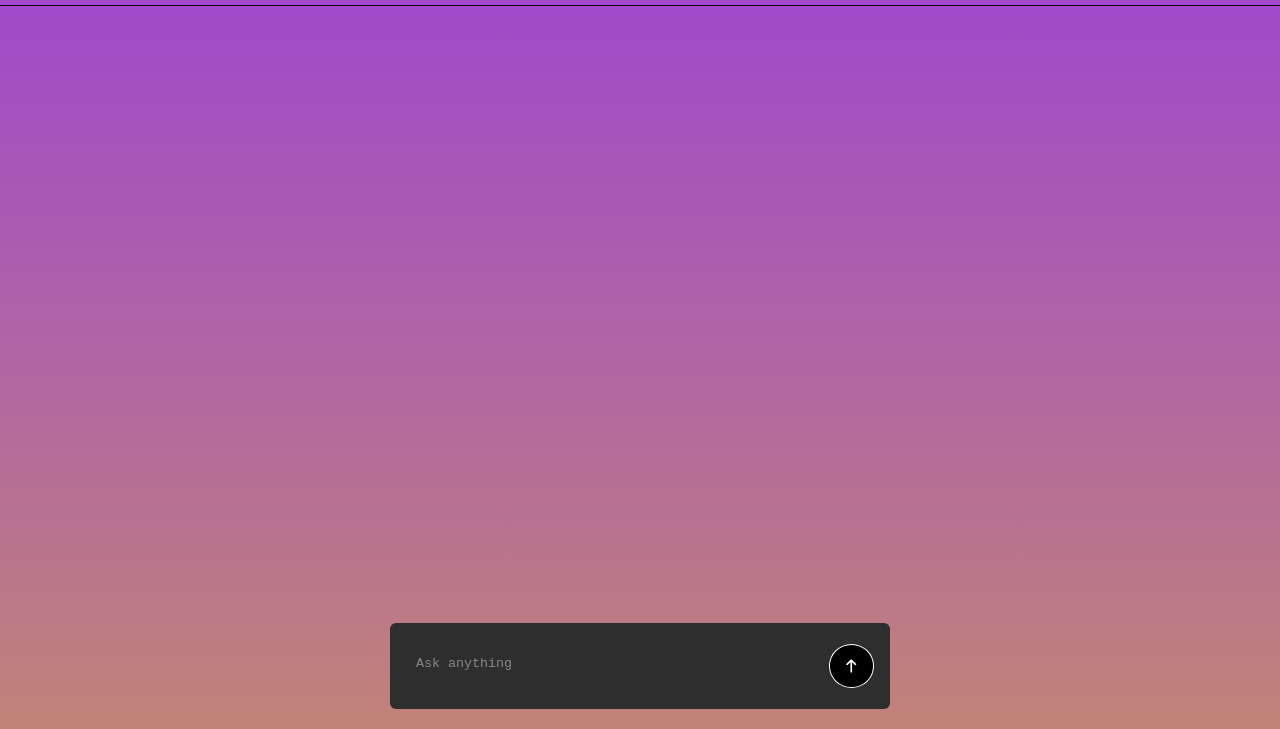
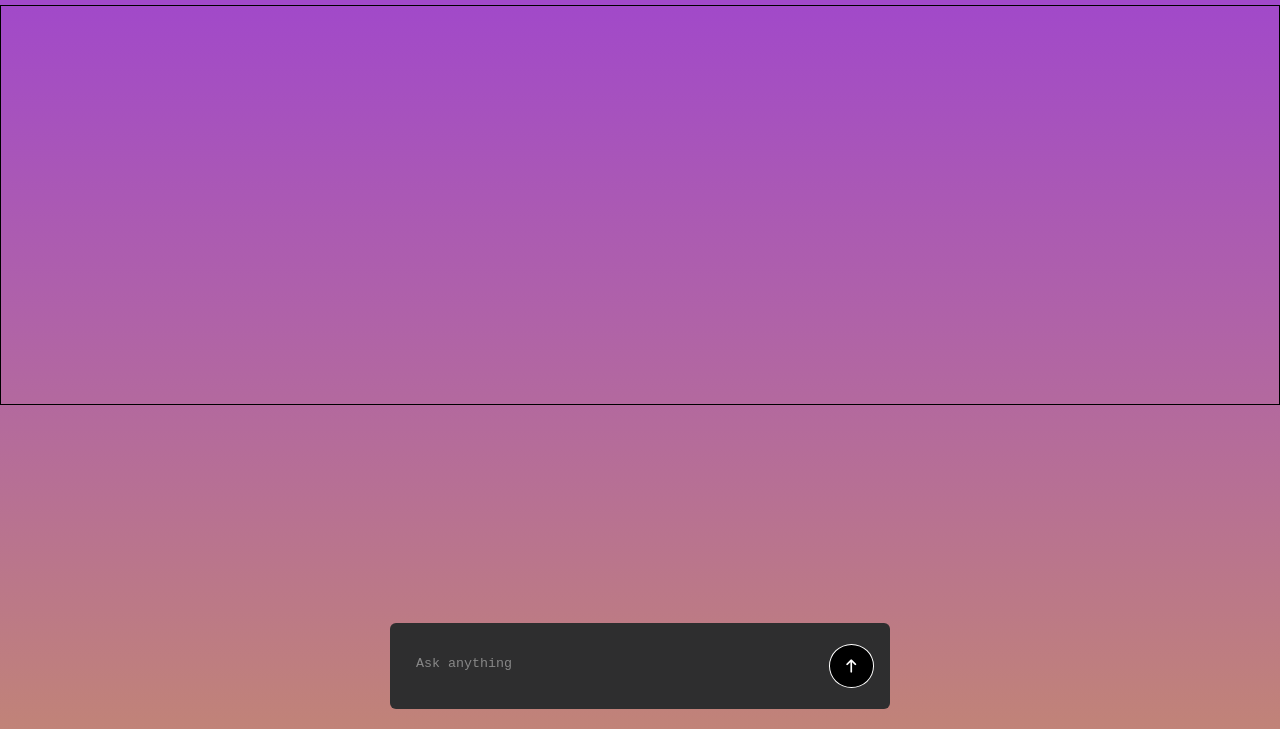
Before and after one commit to Aminkhan-mid/AI-App, a website: page public/prompt.html in a window 1280 px wide. Shown: the part 71-800 px from the top of the page. Drawn offline with Linux system fonts and the light colour scheme.

Commit message:
made a few changes here and there.

```diff
--- a/public/index.js
+++ b/public/index.js
@@ -13,6 +13,7 @@ generateBtn.addEventListener("click", async function(){
     })
     const data = await response.json()
     aiResponse.textContent = data.text
+    prompt = ""
 })
 
 
--- a/public/prompt.css
+++ b/public/prompt.css
@@ -22,8 +22,6 @@ nav{
     justify-content: space-between;
     align-items: center;
     padding:0.5em;
-    border-bottom: 1px solid black;
-    margin-bottom: 1em;
 }
 
 nav .span-one{
@@ -115,3 +113,12 @@ textarea:focus{
 /***********/
 /* AI RESPONSE */
 /***********/
+
+.aiResponse{
+    border: 1px solid;
+    height: fit-content;
+    min-height: 400px;
+    overflow: scroll;
+    padding: 1em;
+    text-align: left;
+}
--- a/public/prompt.html
+++ b/public/prompt.html
@@ -30,17 +30,24 @@
 </nav>
 
 
-<p id="ai-response"></p>
+
+<main>
 
 
-    <div class="textAndBtn">
+    <section class="aiResponse">
+        <p id="ai-response"></p>
+    </section>
+
+
+    <section class="textAndBtn">
         <textarea name="user-input" id="prompt-box" placeholder="Ask anything"></textarea>
         <button id="generate">
             <i class="fa-solid fa-arrow-up"></i>
         </button>
-    </div>
+    </section>
 
 
+</main>
 
     <script src="index.js" type="module"></script>
 </body>
```
Also changed, not shown: logic.js (+4 -4 lines).
